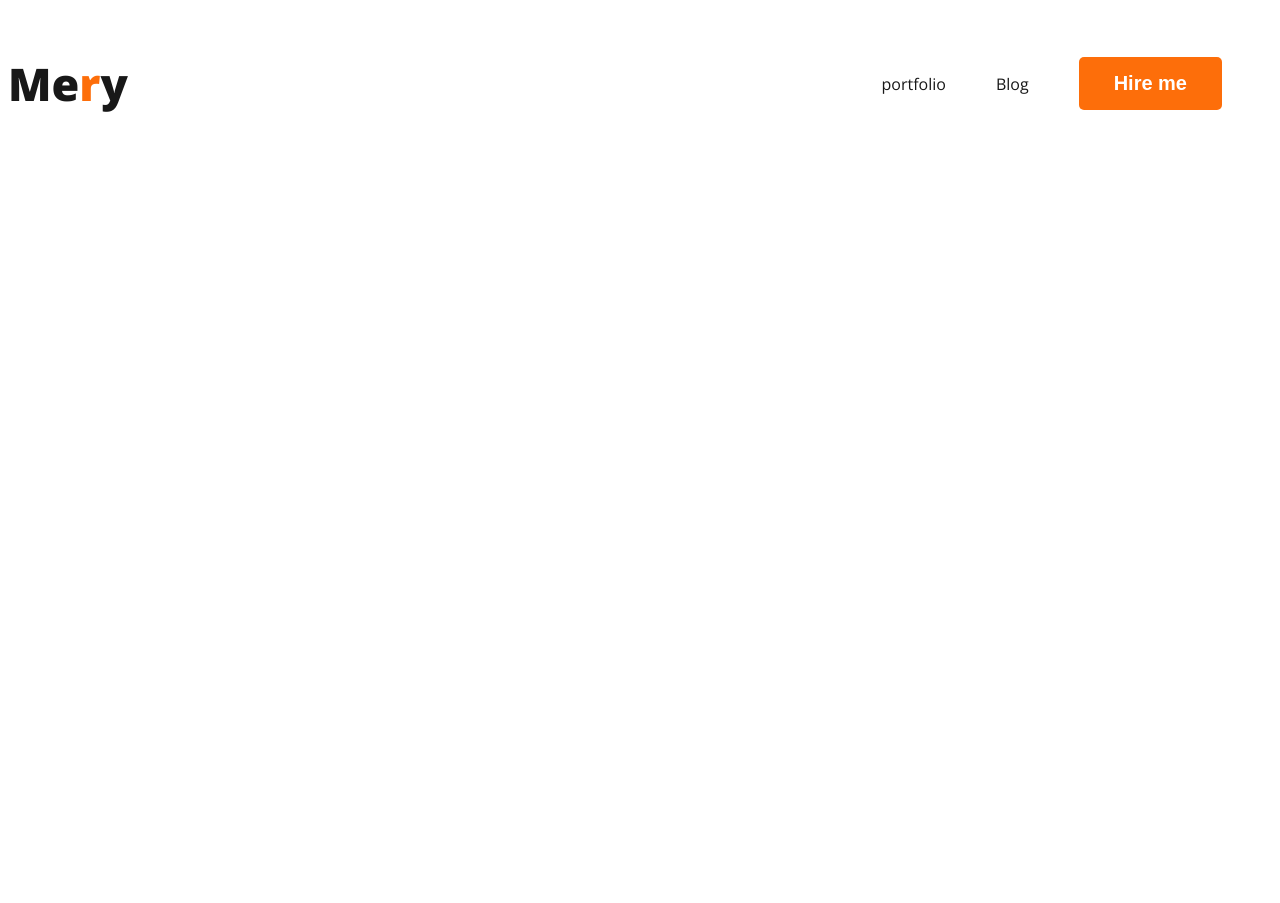
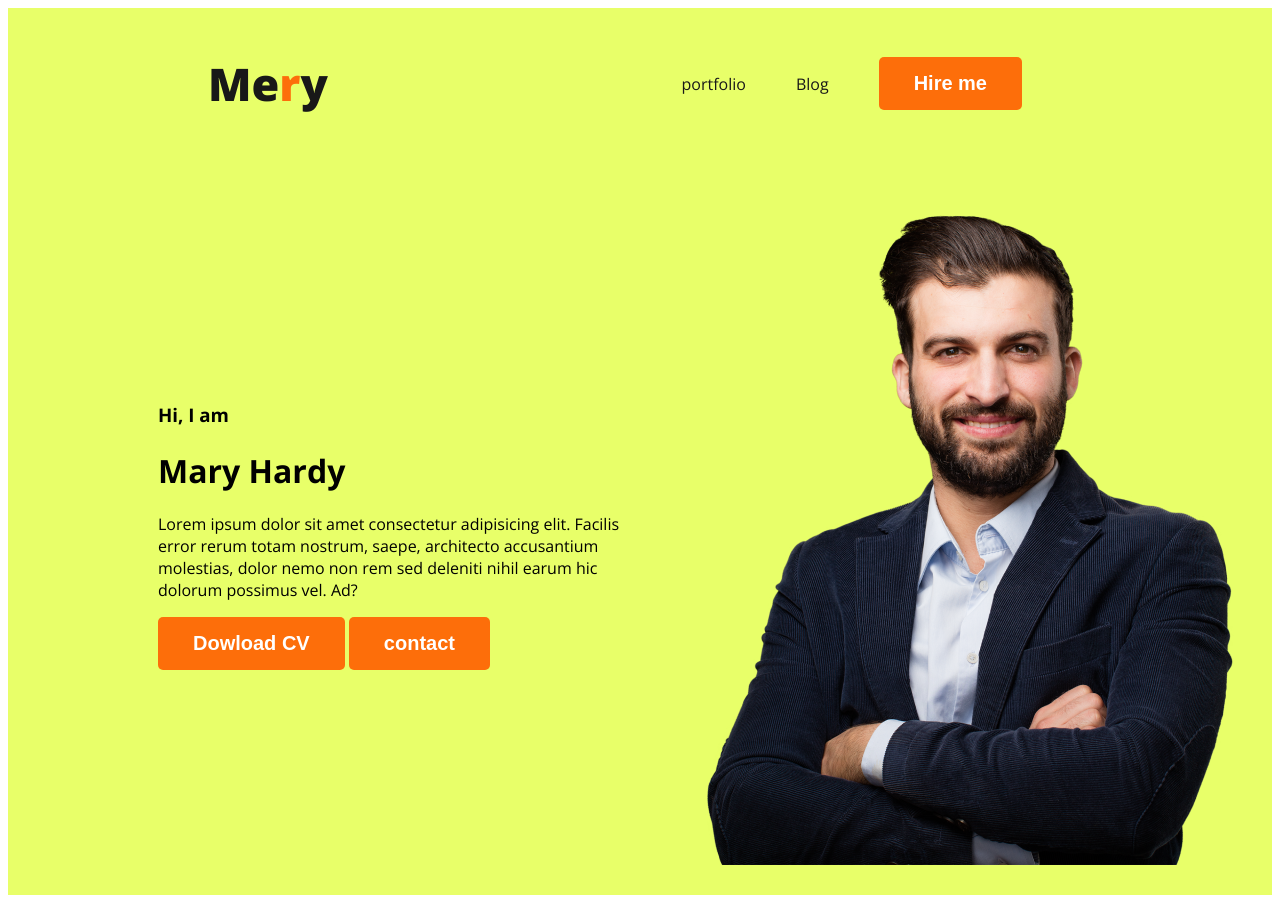
Before and after one commit to anonbarua20/web-developer-porfolio, a plain HTML site: page index.html in a window 1280 px wide. Before the commit the page ends 800 px from the top, so only its background shows below. Drawn offline with nearby package versions, Linux system fonts and the light colour scheme.

Commit message:
banner contant

```diff
--- a/index.html
+++ b/index.html
@@ -12,7 +12,7 @@
 </head>
 
 <body>
-    <header>
+    <header class="header">
         <nav>
             <h3 class="nav-title">Me<span class="text-primary">r</span>y</h3>
             <ul>
@@ -21,6 +21,16 @@
                 <li><BUtton class="btn-primary">Hire me</BUtton></li>
             </ul>
         </nav>
+        <div class="banner">
+            <div>
+                <h3 class="banner-greeting">Hi, I am</h3>
+                <h1 class="banner-title">Mary Hardy</h1>
+                <p>Lorem ipsum dolor sit amet consectetur adipisicing elit. Facilis error rerum totam nostrum, saepe, architecto accusantium molestias, dolor nemo non rem sed deleniti nihil earum hic dolorum possimus vel. Ad?</p>
+                <button class="btn-primary">Dowload CV</button>
+              <button class="btn-primary"> contact</button>
+        </div>
+
+        <img class="profle-pic" src="images/hardy.png" alt="">
     </header>
     <main>
 
--- a/styles/portfolio.css
+++ b/styles/portfolio.css
@@ -8,6 +8,8 @@ body {
 nav {
     display: flex;
     justify-content: space-between;
+    align-items: center;
+    margin: 0 200px;
 }
 
 .nav-title {
@@ -49,3 +51,16 @@ nav a {
     text-decoration: none;
     color: #181818;
 }
+/* header related styles */
+.header{
+    background-color: rgba(226, 255, 62, 0.774);
+}
+.banner{
+    padding: 30px 30px 30px 150px;
+    display: flex;
+    align-items: center;
+}
+.profile-pic{
+    width: 584px;
+
+}
```
